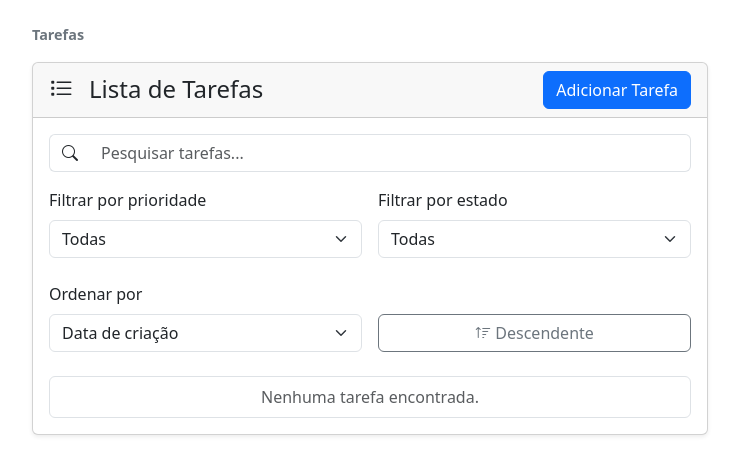
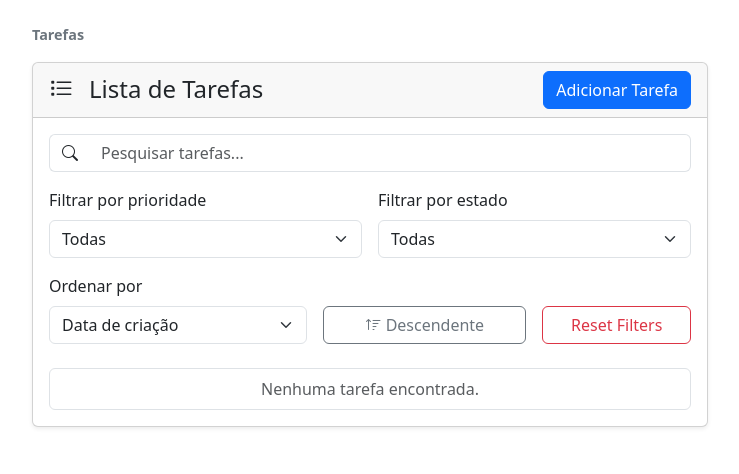
Before and after one commit to andrepim97/todo-list, a Vue app: page / in a window 1280 px wide. Shown: the top 474 px of the page, without its empty margins (270-1009 px from the left). Built offline with nearby package versions, Linux system fonts and the light colour scheme.

Commit message:
Add persistent filters and sorting to tasks list with reset functionality

```diff
--- a/src/components/TodoList.vue
+++ b/src/components/TodoList.vue
@@ -16,7 +16,7 @@
         </div>
 
         <!-- Filtros -->
-        <div class="row g-3 mb-4">
+        <div class="row g-3 mb-3">
             <div class="col-md-6">
                 <label class="form-label">Filtrar por prioridade</label>
                 <select class="form-select" v-model="filtroPrioridade">
@@ -36,9 +36,9 @@
             </div>
         </div>
 
-        <!-- Ordenação -->
-        <div class="row g-3 mb-4">
-            <div class="col-md-6">
+        <!-- Ordenação e Reset -->
+        <div class="row g-3 mb-4 align-items-end">
+            <div class="col-md-5">
                 <label class="form-label">Ordenar por</label>
                 <select class="form-select" v-model="ordenarPor">
                     <option value="criadoEm">Data de criação</option>
@@ -46,10 +46,15 @@
                     <option value="prioridade">Prioridade</option>
                 </select>
             </div>
-            <div class="col-md-6 d-flex align-items-end">
+            <div class="col-md-4 d-flex align-items-center">
                 <button class="btn btn-outline-secondary w-100" @click="ordemAscendente = !ordemAscendente">
                     <i class="bi" :class="ordemAscendente ? 'bi-sort-down' : 'bi-sort-up'"></i>
                     {{ ordemAscendente ? 'Ascendente' : 'Descendente' }}
+                </button>
+            </div>
+            <div class="col-md-3">
+                <button class="btn btn-outline-danger w-100" @click="resetFilters">
+                    Reset Filters
                 </button>
             </div>
         </div>
@@ -65,7 +70,7 @@
 </template>
 
 <script setup>
-import { computed, onMounted, ref } from 'vue'
+import { computed, onMounted, ref, watch } from 'vue'
 import TodoItem from './TodoItem.vue'
 import PageWrapper from '@/components/PageWrapper.vue'
 
@@ -76,9 +81,10 @@ const { tarefas, carregar } = useTarefas()
 const termoPesquisa = ref('')
 const filtroPrioridade = ref('')
 const filtroEstado = ref('')
-
 const ordenarPor = ref('criadoEm')
 const ordemAscendente = ref(false)
+
+const STORAGE_KEY = 'tarefasFiltrosEstado'
 
 const breadcrumbs = [
     { text: 'Tarefas' },
@@ -88,14 +94,48 @@ const buttons = [
     {
         text: 'Adicionar Tarefa',
         to: '/add',
-        class: 'btn-primary'
+        class: 'btn-primary',
+    },
+]
+
+// Recuperar filtros do localStorage
+onMounted(() => {
+    carregar()
+    const saved = localStorage.getItem(STORAGE_KEY)
+    if (saved) {
+        try {
+            const estado = JSON.parse(saved)
+            termoPesquisa.value = estado.termoPesquisa ?? ''
+            filtroPrioridade.value = estado.filtroPrioridade ?? ''
+            filtroEstado.value = estado.filtroEstado ?? ''
+            ordenarPor.value = estado.ordenarPor ?? 'criadoEm'
+            ordemAscendente.value = estado.ordemAscendente ?? false
+        } catch {
+            // falhar silenciosamente
+        }
     }
-]
+})
+
+// Guardar filtros no localStorage sempre que mudarem
+watch(
+    [termoPesquisa, filtroPrioridade, filtroEstado, ordenarPor, ordemAscendente],
+    ([tp, fp, fe, op, oa]) => {
+        const estado = {
+            termoPesquisa: tp,
+            filtroPrioridade: fp,
+            filtroEstado: fe,
+            ordenarPor: op,
+            ordemAscendente: oa,
+        }
+        localStorage.setItem(STORAGE_KEY, JSON.stringify(estado))
+    },
+    { deep: true }
+)
 
 const tarefasFiltradas = computed(() => {
     const prioridadePeso = { baixa: 1, media: 2, alta: 3 }
 
-    let resultado = tarefas.value.filter(tarefa => {
+    let resultado = tarefas.value.filter((tarefa) => {
         const termoOk = tarefa.nome.toLowerCase().includes(termoPesquisa.value.toLowerCase())
         const prioridadeOk = !filtroPrioridade.value || tarefa.prioridade === filtroPrioridade.value
         const estadoOk =
@@ -124,7 +164,13 @@ const tarefasFiltradas = computed(() => {
     return resultado
 })
 
-onMounted(() => {
-    carregar()
-})
+// Função para resetar filtros
+function resetFilters() {
+    termoPesquisa.value = ''
+    filtroPrioridade.value = ''
+    filtroEstado.value = ''
+    ordenarPor.value = 'criadoEm'
+    ordemAscendente.value = false
+    localStorage.removeItem(STORAGE_KEY)
+}
 </script>
```
